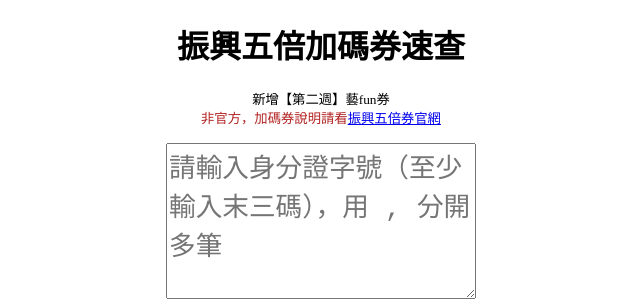
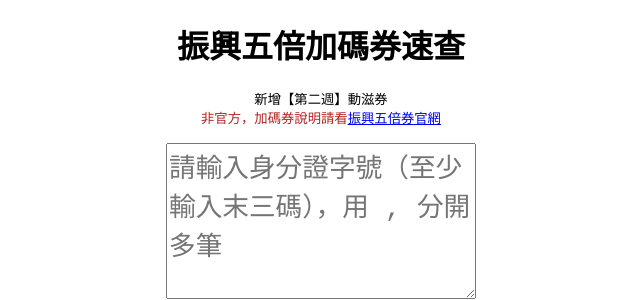
Before and after one commit to onlinemad/5000-lottery, a plain HTML site: page index.source.html in a window 1280 px wide. Shown: the top 300 px of the page, 319-959 px from the left. Drawn offline with Linux system fonts and the light colour scheme.

Commit message:
新增第二週動滋券

```diff
--- a/index.source.html
+++ b/index.source.html
@@ -71,7 +71,7 @@
   <div class="main">
     <h1>振興五倍加碼券速查</h1>
     <p>
-      <small>新增【第二週】藝fun券</small><br />
+      <small>新增【第二週】動滋券</small><br />
       <small class="notice">非官方，加碼券說明請看<a href="https://5000.gov.tw/" target="_blank">振興五倍券官網</a></small>
     </p>
     <div>
@@ -135,6 +135,9 @@
   }, {
     name: '【第二週】藝fun券(紙本)',
     codes: ['37', '76', '31', '06', '51', '65', '81']
+  }, {
+    name: '【第二週】動滋券',
+    codes: ['91', '11', '04', '18', '57', '498', '756']
   }]
 
   let rs = []
```
Also changed, not shown: index.html (+1 -1 lines).
